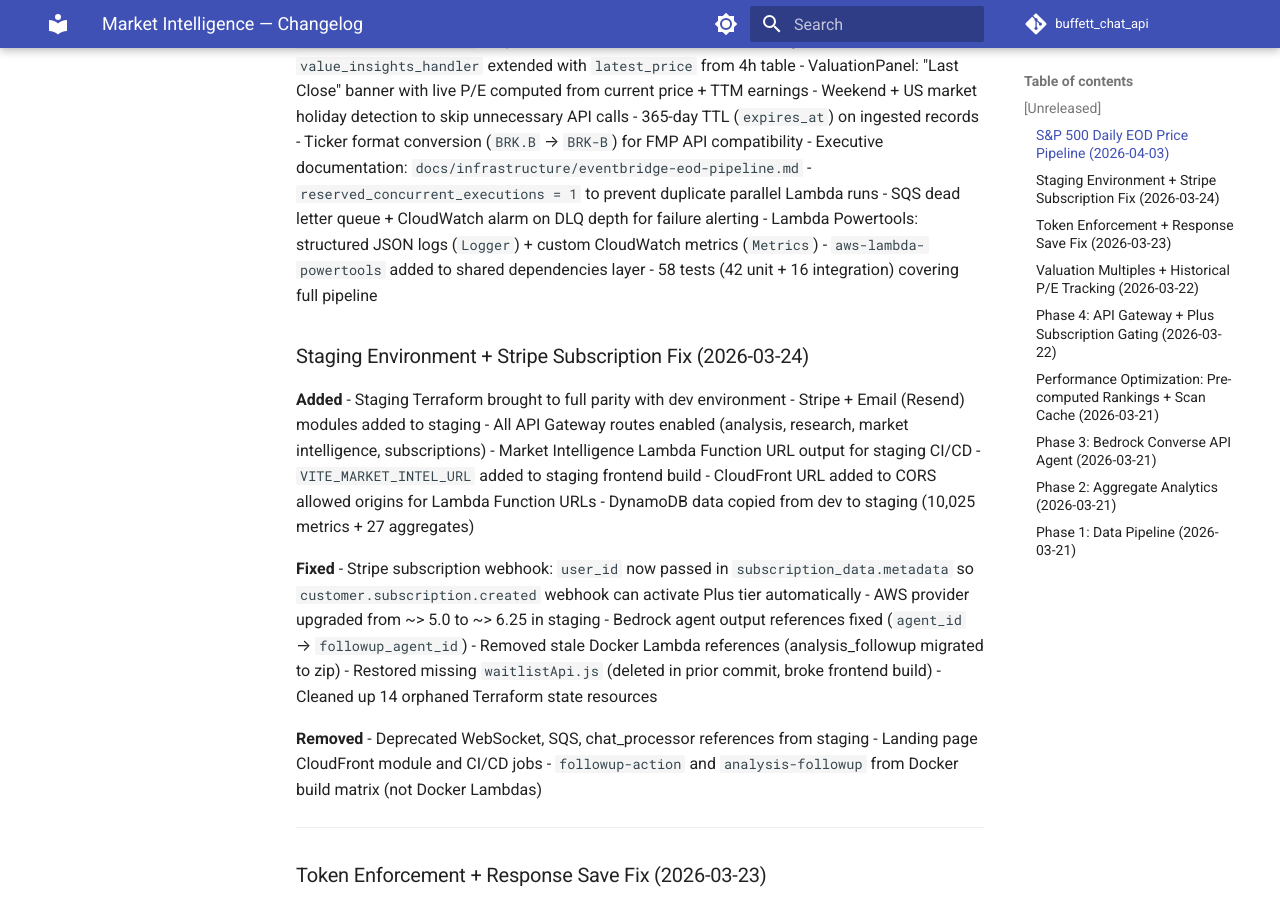
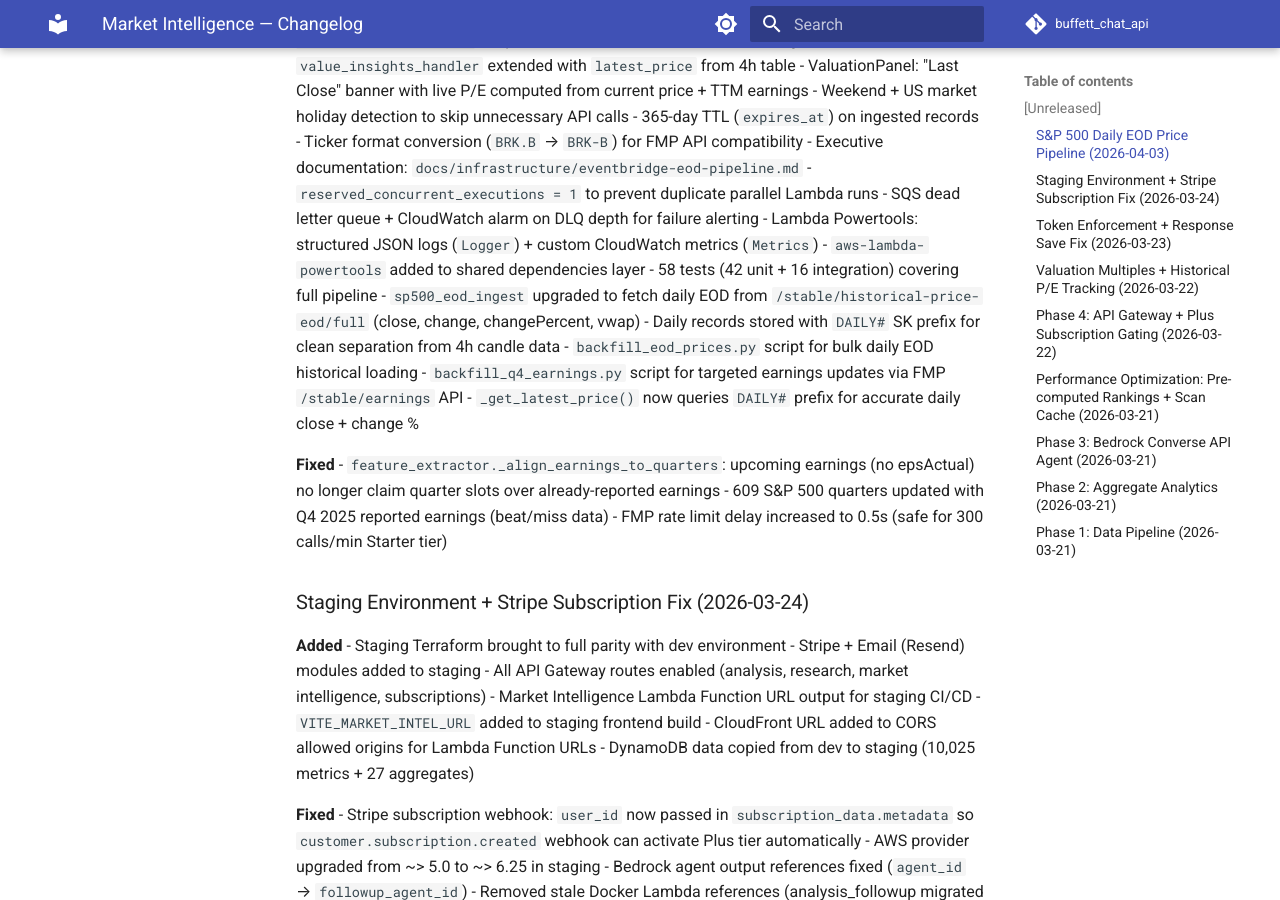
Before and after one commit to mamba4eva824/buffettGPT, an MkDocs documentation site: the page built from docs/market-intelligence/CHANGELOG.md, in a window 1280 px wide and 900 px high, scrolled down 466 px. Built offline with MkDocs 1.6.1 and Material for MkDocs 9.7.7, drawn with Linux system fonts in a browser that asks for light colours; comment, search, counter and statistics services are not loaded.

Commit message:
docs: update changelog with daily EOD, earnings fix, and backfill scripts
Co-Authored-By: Claude Opus 4.6 (1M context) <noreply@anthropic.com>

```diff
--- a/docs/market-intelligence/CHANGELOG.md
+++ b/docs/market-intelligence/CHANGELOG.md
@@ -24,6 +24,16 @@ All notable changes to the Market Intelligence feature are documented here.
 - Lambda Powertools: structured JSON logs (`Logger`) + custom CloudWatch metrics (`Metrics`)
 - `aws-lambda-powertools` added to shared dependencies layer
 - 58 tests (42 unit + 16 integration) covering full pipeline
+- `sp500_eod_ingest` upgraded to fetch daily EOD from `/stable/historical-price-eod/full` (close, change, changePercent, vwap)
+- Daily records stored with `DAILY#` SK prefix for clean separation from 4h candle data
+- `backfill_eod_prices.py` script for bulk daily EOD historical loading
+- `backfill_q4_earnings.py` script for targeted earnings updates via FMP `/stable/earnings` API
+- `_get_latest_price()` now queries `DAILY#` prefix for accurate daily close + change %
+
+**Fixed**
+- `feature_extractor._align_earnings_to_quarters`: upcoming earnings (no epsActual) no longer claim quarter slots over already-reported earnings
+- 609 S&P 500 quarters updated with Q4 2025 reported earnings (beat/miss data)
+- FMP rate limit delay increased to 0.5s (safe for 300 calls/min Starter tier)
 
 ### Staging Environment + Stripe Subscription Fix (2026-03-24)
 
```
